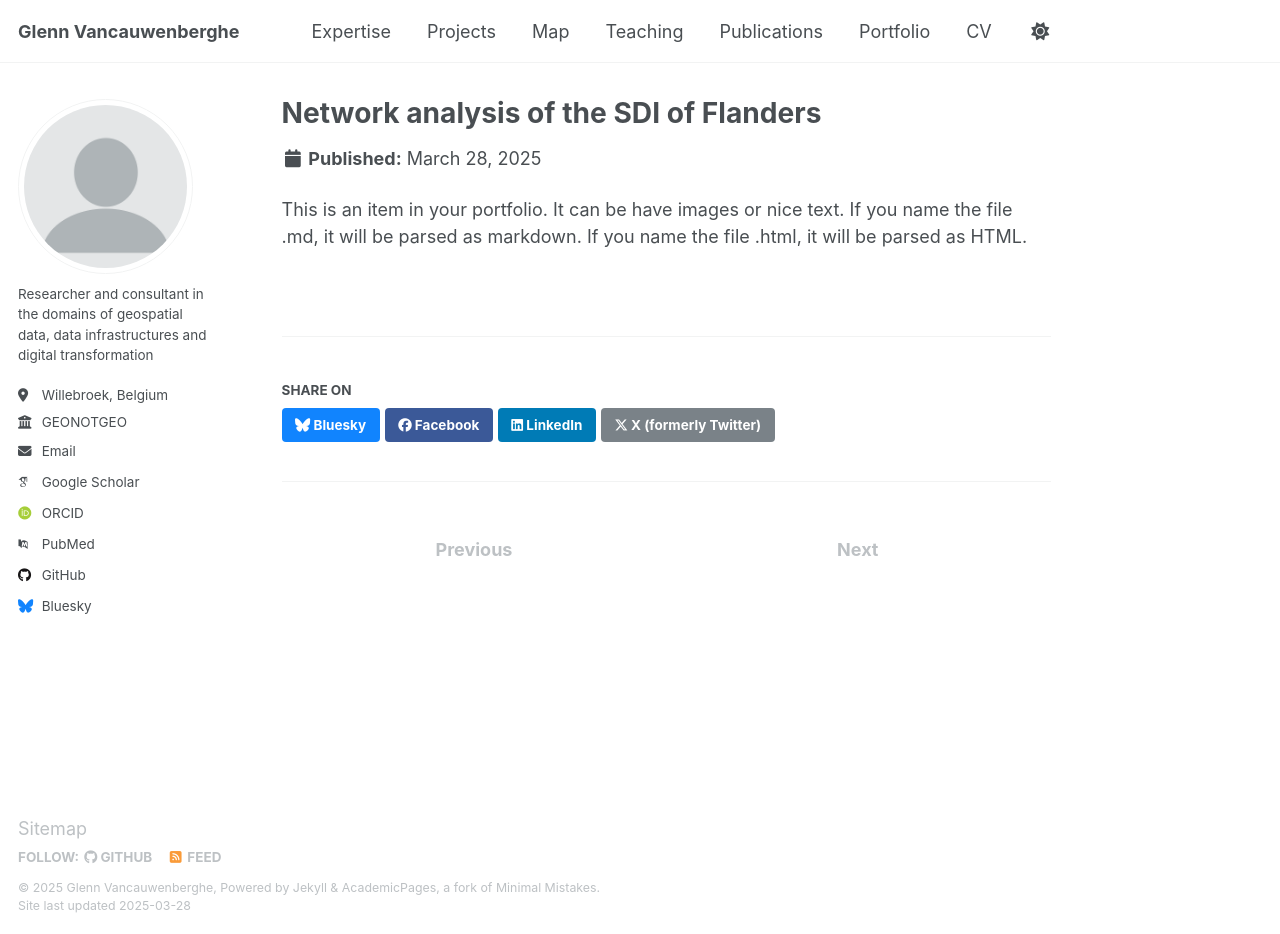
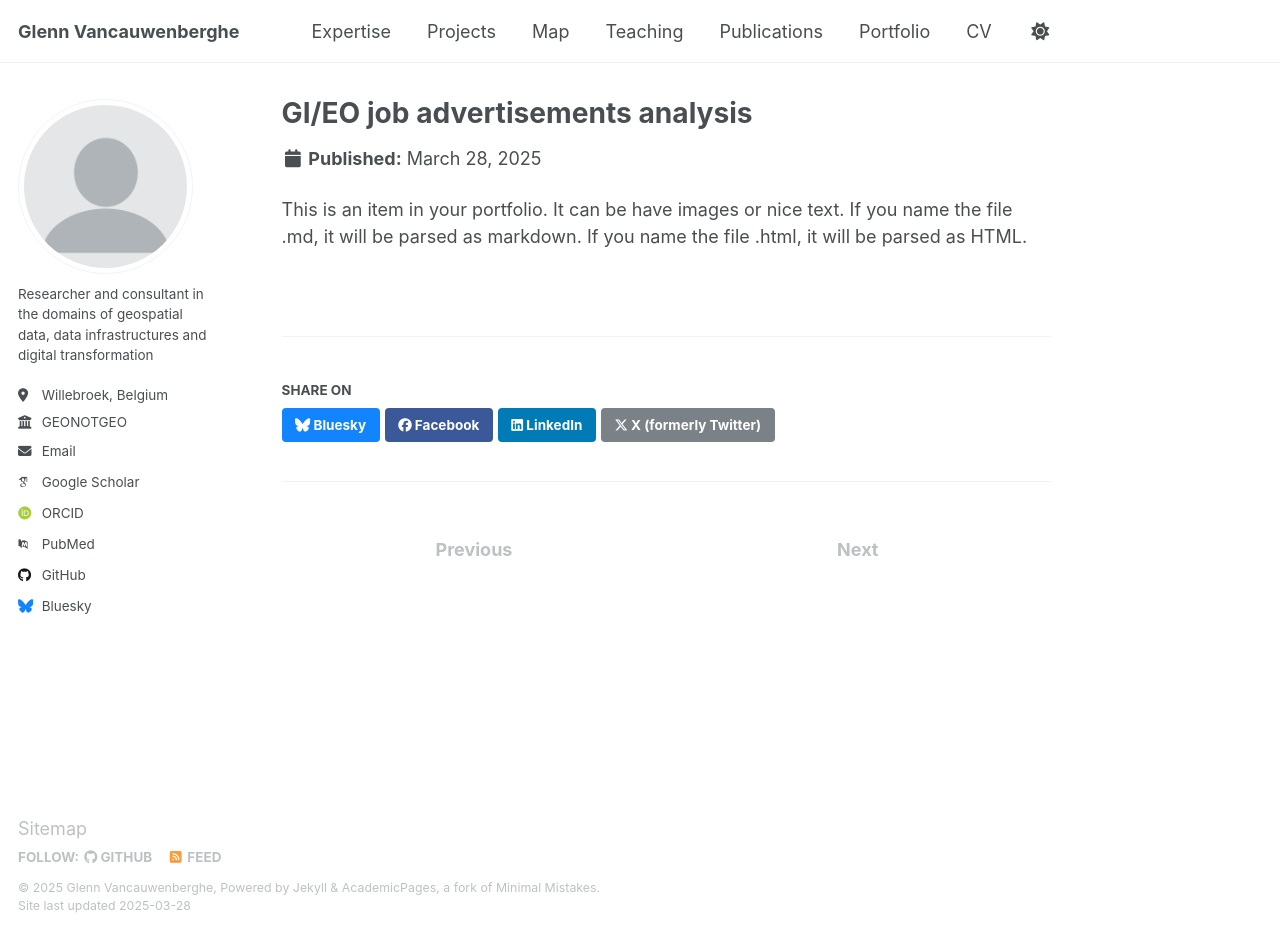
Before and after one commit to GVancauwenberghe/gvancauwenberghe.github.io, a Jekyll site: the page built from _portfolio/portfolio-7.md, in a window 1280 px wide and 934 px high. Built offline with Jekyll 4.4.1, drawn with Linux system fonts in a browser that asks for light colours; some web fonts are replaced.

Commit message:
Update portfolio-7.md

```diff
--- a/_portfolio/portfolio-7.md
+++ b/_portfolio/portfolio-7.md
@@ -1,6 +1,6 @@
 ---
-title: "Network analysis of the SDI of Flanders"
-excerpt: "Short of portfolio item number 1<br/><img src='/images/500x300.png'>"
+title: "GI/EO job advertisements analysis"
+excerpt: "Short of portfolio item number 1<br/><img src='/images/eo4geo.png'>"
 collection: portfolio
 ---
 
```
